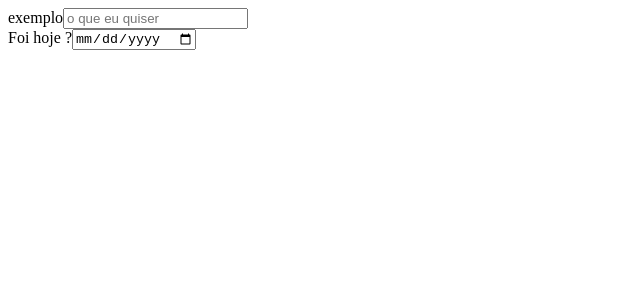
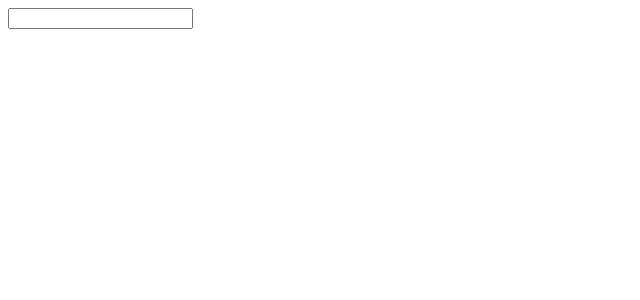
Before and after one commit to otherRick/myf-web, a React (Create React App) app: page /category in a window 1280 px wide. Shown: the top 300 px of the page, without its empty margins (0-640 px from the left). Built offline with nearby package versions, Linux system fonts and the light colour scheme.

Commit message:
add category page

```diff
--- a/src/App.js
+++ b/src/App.js
@@ -1,11 +1,15 @@
-import { BrowserRouter, Route } from "react-router-dom";
+import { BrowserRouter, Route, Switch } from "react-router-dom";
+import Category from "./views/Category/Category";
 
 import Dashboard from "./views/Dashboard/Dashboard";
 
 const App = () => {
   return (
     <BrowserRouter>
-      <Route path="/" component={Dashboard} />
+      <Switch>
+        <Route path="/category" component={Category} />
+        <Route path="/" component={Dashboard} />
+      </Switch>
     </BrowserRouter>
   );
 };
--- a/src/views/Category/Category.js
+++ b/src/views/Category/Category.js
@@ -0,0 +1,7 @@
+import Input from "../../components/Input/Input";
+
+const Category = () => {
+  return <Input />;
+};
+
+export default Category;
```
